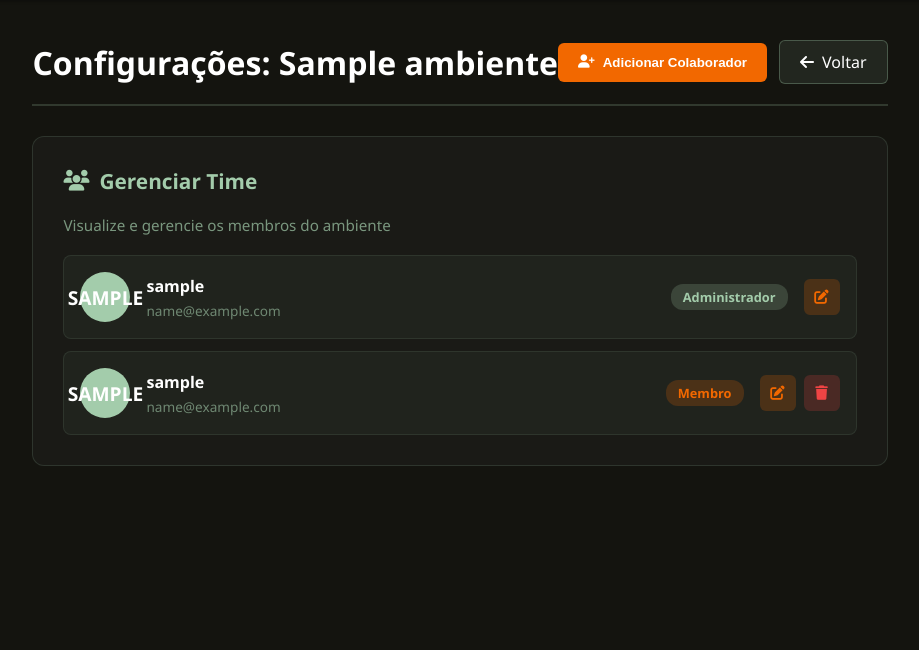
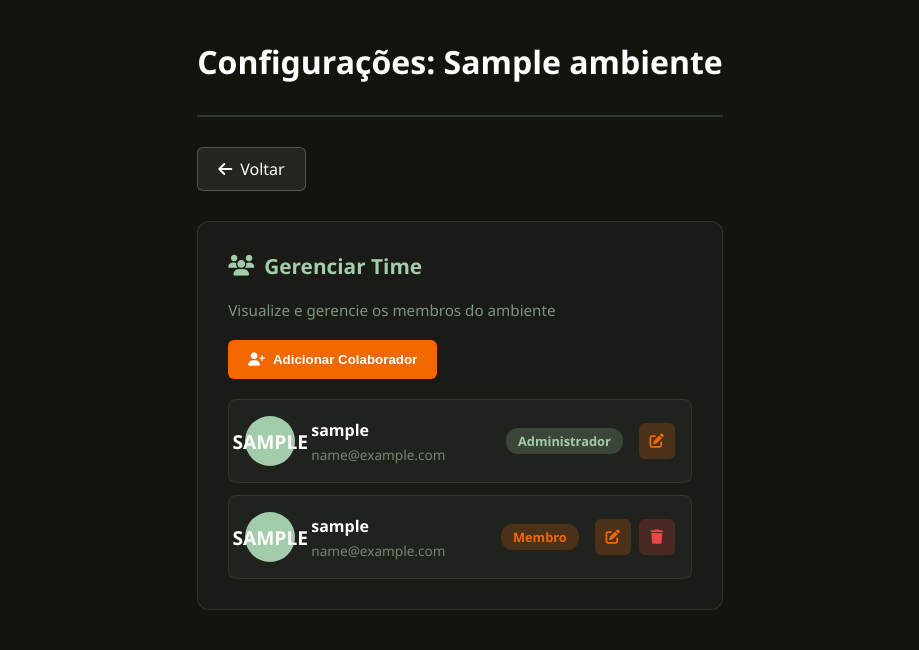
Before and after one commit to itallume/Planit, a Django app: template ambiente/templates/ambiente/configurar.html in a window 1280 px wide. Shown: the part 60-710 px from the top of the page, without its empty margins (180-1099 px from the left). Run offline with Django 3.2, Linux system fonts and the light colour scheme; the template is opened without the code that fills it: most values are stand-ins (such as "Sample title", 1, 10 or a date in 2020).

Commit message:
fix: botão de voltar e irreguladirade na div de config

```diff
--- a/ambiente/templates/ambiente/configurar.html
+++ b/ambiente/templates/ambiente/configurar.html
@@ -9,9 +9,6 @@
     }
 
     .config-header {
-        display: flex;
-        justify-content: space-between;
-        align-items: center;
         margin-bottom: 30px;
         padding-bottom: 20px;
         border-bottom: 2px solid rgba(163, 204, 171, 0.2);
@@ -20,7 +17,7 @@
     .config-header h1 {
         color: var(--text-light);
         font-size: 2rem;
-        margin: 0;
+        margin: 0 0 12px 0;
     }
 
     .btn-voltar {
@@ -34,6 +31,7 @@
         display: inline-flex;
         align-items: center;
         gap: 8px;
+        margin-bottom: 30px;
     }
 
     .btn-voltar:hover {
@@ -437,17 +435,12 @@
 <div class="config-container">
     <div class="config-header">
         <h1>Configurações: {{ ambiente.nome }}</h1>
-        <div style="display: flex; gap: 12px; align-items: center;">
-            <button onclick="abrirModalConvite()" class="btn-adicionar-colaborador">
-                <i class="fas fa-user-plus"></i>
-                Adicionar Colaborador
-            </button>
-            <a href="{% url 'atividades_por_ambiente' ambiente.id %}" class="btn-voltar">
-                <i class="fas fa-arrow-left"></i>
-                Voltar
-            </a>
-        </div>
+
     </div>
+    <a href="{% url 'atividades_por_ambiente' ambiente.id %}" class="btn-voltar">
+            <i class="fas fa-arrow-left"></i>
+            Voltar
+    </a>
 
     <!-- Seção de Time -->
     <div class="config-section">
@@ -458,6 +451,11 @@
         <p class="section-description">
             Visualize e gerencie os membros do ambiente
         </p>
+
+        <button onclick="abrirModalConvite()" class="btn-adicionar-colaborador" style="margin-bottom: 20px;">
+            <i class="fas fa-user-plus"></i>
+            Adicionar Colaborador
+        </button>
 
         <div class="member-list">
             <!-- Administrador -->
```
